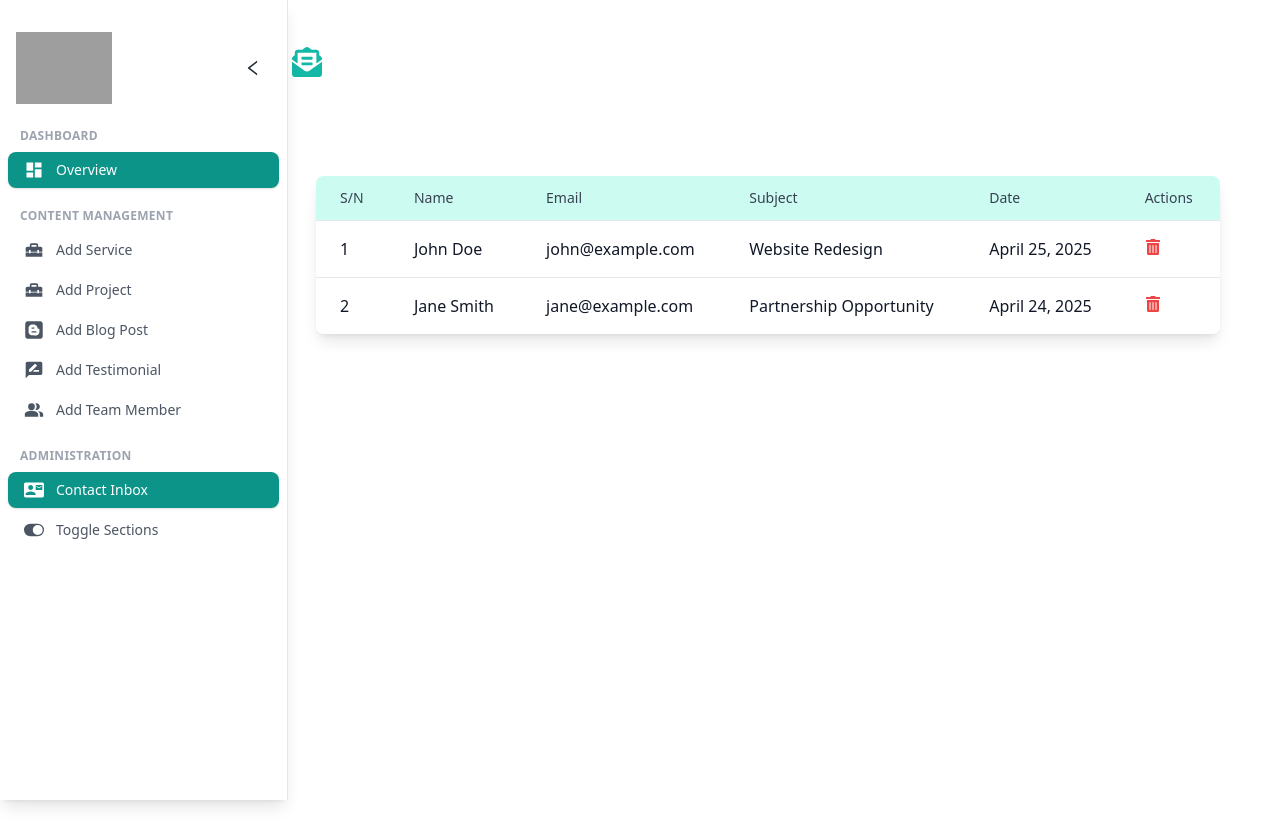
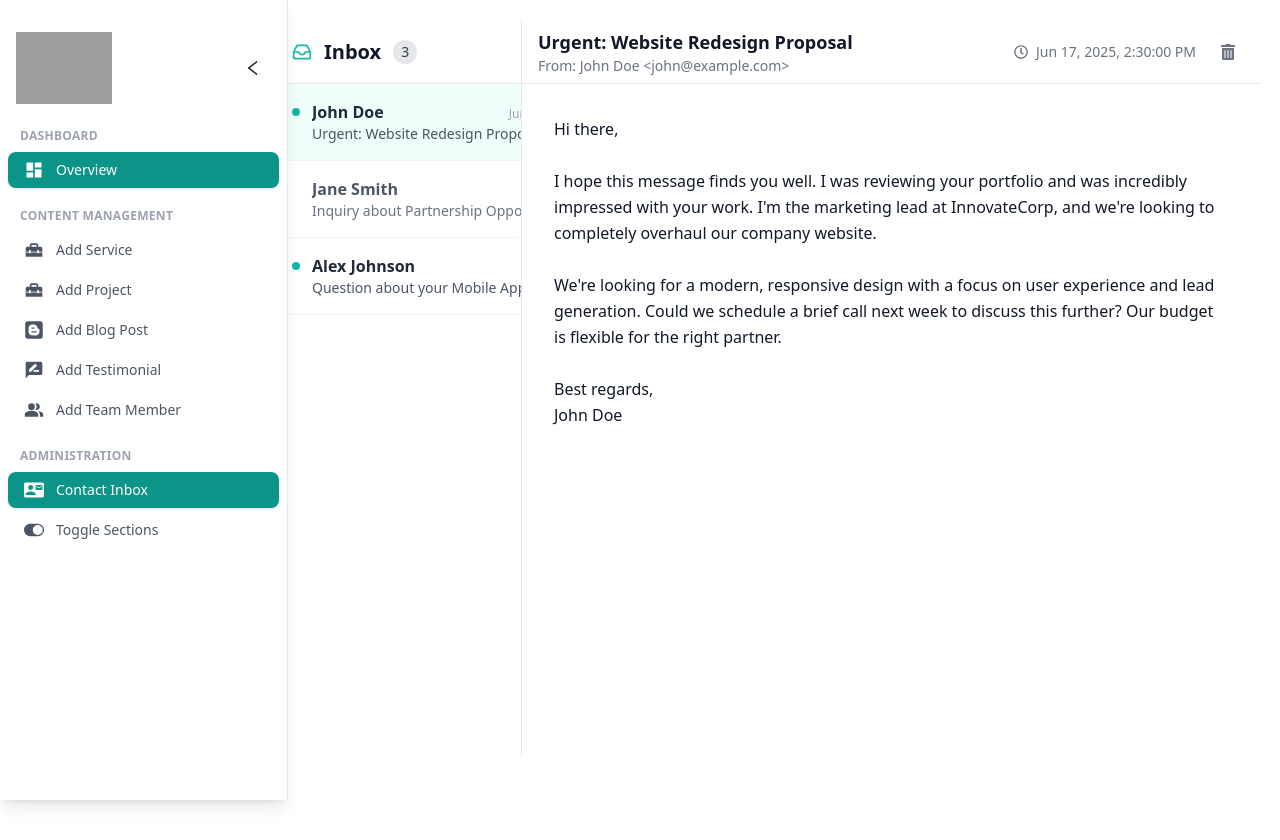
Before and after one commit to GolamRabbaniSajib/byteonsoft, a React (Vite) app: page /dashboard/contact-inbox in a window 1280 px wide. Built offline with nearby package versions, Linux system fonts and the light colour scheme; no server answers; grey boxes are pictures that could not be loaded.

Commit message:
contact box ui/ux

```diff
--- a/src/pages/Dashboard/ContactInbox/ContactInbox.jsx
+++ b/src/pages/Dashboard/ContactInbox/ContactInbox.jsx
@@ -1,103 +1,320 @@
-import { useState } from "react";
-import { FaEnvelopeOpenText, FaTrashAlt } from "react-icons/fa";
+import { useState, useEffect, useCallback, memo } from "react";
+import { FaEnvelopeOpenText, FaTrashAlt, FaRegClock } from "react-icons/fa";
+import { FiInbox, FiLoader } from "react-icons/fi";
+import { motion, AnimatePresence } from "framer-motion";
+import { format, parseISO } from "date-fns";
 
-const ContactInbox = () => {
-  const [messages, setMessages] = useState([
+// MOCK DATA
+const initialMessages = [
   {
     id: 1,
     name: "John Doe",
     email: "john@example.com",
-      subject: "Website Redesign",
-      message: "I'd like to discuss a redesign for my company website.",
-      date: "April 25, 2025",
+    subject: "Urgent: Website Redesign Proposal",
+    message:
+      "Hi there,\n\nI hope this message finds you well. I was reviewing your portfolio and was incredibly impressed with your work. I'm the marketing lead at InnovateCorp, and we're looking to completely overhaul our company website.\n\nWe're looking for a modern, responsive design with a focus on user experience and lead generation. Could we schedule a brief call next week to discuss this further? Our budget is flexible for the right partner.\n\nBest regards,\nJohn Doe",
+    date: "2025-06-17T14:30:00Z",
+    read: false,
   },
   {
     id: 2,
     name: "Jane Smith",
     email: "jane@example.com",
-      subject: "Partnership Opportunity",
-      message: "Let's explore a potential collaboration.",
-      date: "April 24, 2025",
+    subject: "Inquiry about Partnership Opportunities",
+    message:
+      "Hello Team,\n\nMy name is Jane Smith, and I represent Creative Solutions. We specialize in digital marketing and have a strong client base that often requires top-tier web development services. I believe a partnership between our companies could be mutually beneficial.\n\nLet's explore how we can collaborate to deliver even greater value to our clients. I'm available to chat anytime.\n\nSincerely,\nJane Smith",
+    date: "2025-06-16T11:00:00Z",
+    read: true,
   },
-  ]);
+  {
+    id: 3,
+    name: "Alex Johnson",
+    email: "alex@example.com",
+    subject: "Question about your Mobile App services",
+    message:
+      "I have a question about your mobile app development process. What technologies do you typically use for cross-platform development? Thanks!",
+    date: "2025-06-15T09:15:00Z",
+    read: false,
+  },
+];
 
-  const handleDelete = (id) => {
-    const confirm = window.confirm(
-      "Are you sure you want to delete this message?"
-    );
-    if (confirm) {
-      setMessages(messages.filter((msg) => msg.id !== id));
-    }
+// FRAMER MOTION VARIANTS
+const containerVariants = {
+  hidden: { opacity: 0 },
+  visible: { opacity: 1, transition: { staggerChildren: 0.07 } },
 };
 
+const itemVariants = {
+  hidden: { opacity: 0, y: 15 },
+  visible: { opacity: 1, y: 0 },
+  exit: { opacity: 0, x: -30, transition: { duration: 0.3 } },
+};
+
+const modalVariants = {
+  hidden: { scale: 0.9, opacity: 0 },
+  visible: {
+    scale: 1,
+    opacity: 1,
+    transition: { type: "spring", stiffness: 300, damping: 25 },
+  },
+  exit: { scale: 0.9, opacity: 0, transition: { duration: 0.2 } },
+};
+
+// Memoized Message List Item for performance
+const MessageListItem = memo(({ msg, isSelected, onSelect }) => {
   return (
-    <div className="bg-white text-gray-900 font-inter min-h-screen">
-      <header className="bg-navy py-6 px-4 text-white">
-        <h1 className="text-3xl font-semibold flex items-center gap-2">
-          <FaEnvelopeOpenText className="text-teal-500" />
-          Inbox Messages
+    <motion.button
+      key={msg.id}
+      variants={itemVariants}
+      exit="exit"
+      onClick={() => onSelect(msg)}
+      className={`w-full text-left p-4 border-b border-gray-100 hover:bg-gray-50 transition-colors duration-200 flex items-start gap-3 focus:outline-none focus:ring-2 focus:ring-teal-400 rounded ${
+        isSelected ? "bg-teal-50" : ""
+      }`}
+      aria-selected={isSelected}
+      tabIndex={0}
+      type="button"
+    >
+      {!msg.read && <div className="w-2 h-2 bg-teal-500 rounded-full mt-2 shrink-0" />}
+      <div className={`flex-grow ${msg.read ? "pl-5" : ""}`}>
+        <div className="flex justify-between items-baseline">
+          <p
+            className={`font-semibold truncate ${
+              !msg.read ? "text-gray-800" : "text-gray-600"
+            }`}
+          >
+            {msg.name}
+          </p>
+          <time className="text-xs text-gray-400 shrink-0" dateTime={msg.date}>
+            {format(parseISO(msg.date), "MMM d")}
+          </time>
+        </div>
+        <p
+          className={`text-sm truncate ${
+            !msg.read ? "text-gray-600" : "text-gray-500"
+          }`}
+        >
+          {msg.subject}
+        </p>
+      </div>
+    </motion.button>
+  );
+});
+
+const ContactInbox = () => {
+  const [messages, setMessages] = useState([]);
+  const [selectedMessage, setSelectedMessage] = useState(null);
+  const [loading, setLoading] = useState(true);
+  const [showDeleteModal, setShowDeleteModal] = useState(false);
+  const [messageToDelete, setMessageToDelete] = useState(null);
+
+  useEffect(() => {
+    setTimeout(() => {
+      setMessages(initialMessages);
+      setSelectedMessage(
+        initialMessages.find((m) => !m.read) || initialMessages[0] || null
+      );
+      setLoading(false);
+    }, 1200);
+  }, []);
+
+  const handleSelectMessage = useCallback(
+    (message) => {
+      setSelectedMessage(message);
+      if (!message.read) {
+        setMessages((msgs) =>
+          msgs.map((m) => (m.id === message.id ? { ...m, read: true } : m))
+        );
+      }
+    },
+    [setSelectedMessage, setMessages]
+  );
+
+  const openDeleteModal = useCallback((id) => {
+    setMessageToDelete(id);
+    setShowDeleteModal(true);
+  }, []);
+
+  const handleDelete = useCallback(() => {
+    setMessages((msgs) => {
+      const filtered = msgs.filter((msg) => msg.id !== messageToDelete);
+
+      if (selectedMessage?.id === messageToDelete) {
+        // Find next message to select
+        const currentIndex = msgs.findIndex((m) => m.id === messageToDelete);
+        const nextMessage =
+          msgs[currentIndex - 1] || msgs[currentIndex + 1] || null;
+        setSelectedMessage(nextMessage);
+      }
+      return filtered;
+    });
+
+    setShowDeleteModal(false);
+    setMessageToDelete(null);
+  }, [messageToDelete, selectedMessage, setSelectedMessage]);
+
+  if (loading) {
+    return (
+      <div className="flex flex-col items-center justify-center min-h-screen bg-gray-50">
+        <FiLoader className="text-4xl text-teal-500 animate-spin" />
+        <p className="mt-4 text-gray-600">Loading Inbox...</p>
+      </div>
+    );
+  }
+
+  return (
+    <>
+      <div className="flex flex-col md:flex-row h-screen font-sans bg-white text-gray-900">
+        {/* Left Pane: Message List */}
+        <aside
+          className={`w-full md:w-1/3 lg:w-1/4 h-[calc(100vh-4rem)] border-r border-gray-200 flex flex-col ${
+            selectedMessage ? "hidden md:flex" : "flex"
+          }`}
+        >
+          <header className="p-4 border-b h-16 flex items-center shrink-0 sticky top-0 bg-white z-10">
+            <h1 className="text-xl font-bold flex items-center gap-3">
+              <FiInbox className="text-teal-500" /> Inbox
+              <span className="text-sm font-medium bg-gray-200 text-gray-700 rounded-full px-2 py-0.5 select-none">
+                {messages.length}
+              </span>
             </h1>
           </header>
 
-      <main className="p-6 md:p-10">
-        {messages.length === 0 ? (
-          <p className="text-lg text-gray-600">No messages in your inbox.</p>
+          <motion.div
+            className="overflow-y-auto flex-1"
+            variants={containerVariants}
+            initial="hidden"
+            animate="visible"
+          >
+            <AnimatePresence>
+              {messages.length > 0 ? (
+                messages.map((msg) => (
+                  <MessageListItem
+                    key={msg.id}
+                    msg={msg}
+                    isSelected={selectedMessage?.id === msg.id}
+                    onSelect={handleSelectMessage}
+                  />
+                ))
               ) : (
-          <div className="overflow-x-auto bg-white rounded-lg shadow-lg mt-8">
-            <table className="min-w-full divide-y divide-gray-200">
-              <thead className="bg-teal-100">
-                <tr>
-                  <th className="px-6 py-3 text-left text-sm font-medium text-gray-700">
-                    S/N
-                  </th>
-                  <th className="px-6 py-3 text-left text-sm font-medium text-gray-700">
-                    Name
-                  </th>
-                  <th className="px-6 py-3 text-left text-sm font-medium text-gray-700">
-                    Email
-                  </th>
-                  <th className="px-6 py-3 text-left text-sm font-medium text-gray-700">
-                    Subject
-                  </th>
-                  <th className="px-6 py-3 text-left text-sm font-medium text-gray-700">
-                    Date
-                  </th>
-                  <th className="px-6 py-3 text-left text-sm font-medium text-gray-700">
-                    Actions
-                  </th>
-                </tr>
-              </thead>
-              <tbody className="bg-white divide-y divide-gray-200">
-                {messages.map((msg, index) => (
-                  <tr
-                    key={msg.id}
-                    className="hover:bg-gray-50 transition duration-300 ease-in-out"
-                  >
-                    <td className="px-6 py-4">{index + 1}</td>
-                    <td className="px-6 py-4">{msg.name}</td>
-                    <td className="px-6 py-4">{msg.email}</td>
-                    <td className="px-6 py-4">{msg.subject}</td>
-                    <td className="px-6 py-4">{msg.date}</td>
-                    <td className="px-6 py-4">
-                      <button
-                        onClick={() => handleDelete(msg.id)}
-                        className="text-red-500 hover:text-red-700 transition duration-200"
-                      >
-                        <FaTrashAlt />
-                      </button>
-                    </td>
-                  </tr>
-                ))}
-              </tbody>
-            </table>
+                <div className="text-center p-10 text-gray-500 select-none">
+                  <FiInbox size={40} className="mx-auto" />
+                  <p className="mt-4">Your inbox is empty!</p>
                 </div>
               )}
+            </AnimatePresence>
+          </motion.div>
+        </aside>
+
+        {/* Right Pane: Message Content */}
+        <main
+          className={`flex-1 flex flex-col h-[calc(100vh-4rem)] ${
+            !selectedMessage ? "hidden md:flex" : "flex"
+          }`}
+        >
+          {selectedMessage ? (
+            <AnimatePresence mode="wait">
+              <motion.article
+                key={selectedMessage.id}
+                initial={{ opacity: 0, y: 20 }}
+                animate={{ opacity: 1, y: 0 }}
+                exit={{ opacity: 0, y: -20 }}
+                transition={{ duration: 0.4 }}
+                className="flex flex-col h-full"
+                aria-live="polite"
+              >
+                <header className="p-4 border-b h-16 flex items-center justify-between shrink-0 sticky top-0 bg-white z-10">
+                  <div>
+                    <h2 className="font-bold text-lg">{selectedMessage.subject}</h2>
+                    <p className="text-sm text-gray-500">
+                      From: {selectedMessage.name} &lt;{selectedMessage.email}&gt;
+                    </p>
+                  </div>
+                  <div className="flex items-center gap-4 whitespace-nowrap">
+                    <time
+                      className="text-sm text-gray-500 flex items-center gap-2"
+                      dateTime={selectedMessage.date}
+                    >
+                      <FaRegClock />
+                      <span>{format(parseISO(selectedMessage.date), "PPpp")}</span>
+                    </time>
+                    <button
+                      onClick={() => openDeleteModal(selectedMessage.id)}
+                      className="p-2 text-gray-500 hover:text-red-600 hover:bg-red-50 rounded-full transition-colors focus:outline-none focus:ring-2 focus:ring-red-400"
+                      aria-label="Delete message"
+                      type="button"
+                    >
+                      <FaTrashAlt size={16} />
+                    </button>
+                  </div>
+                </header>
+                <section className="p-6 md:p-8 flex-1 overflow-y-auto whitespace-pre-wrap leading-relaxed">
+                  {selectedMessage.message}
+                </section>
+                {/* Mobile back button */}
+                <button
+                  onClick={() => setSelectedMessage(null)}
+                  className="md:hidden bg-teal-600 text-white font-bold py-3 w-full hover:bg-teal-700 transition"
+                  type="button"
+                >
+                  ← Back to Inbox
+                </button>
+              </motion.article>
+            </AnimatePresence>
+          ) : (
+            <section className="flex flex-col items-center justify-center h-full text-gray-400 bg-gray-50 select-none">
+              <FaEnvelopeOpenText size={60} />
+              <p className="mt-4 text-lg">Select a message to read</p>
+            </section>
+          )}
         </main>
+      </div>
 
-      <footer className="bg-navy text-white text-center py-4 mt-10">
-        <p>&copy; 2025 ByteonSoft | All rights reserved</p>
-      </footer>
+      {/* Delete Confirmation Modal */}
+      <AnimatePresence>
+        {showDeleteModal && (
+          <div className="fixed inset-0 z-50 flex items-center justify-center bg-black bg-opacity-50 backdrop-blur-sm">
+            <motion.div
+              variants={modalVariants}
+              initial="hidden"
+              animate="visible"
+              exit="exit"
+              className="bg-white rounded-xl shadow-2xl p-8 m-4 max-w-sm w-full"
+              role="dialog"
+              aria-modal="true"
+              aria-labelledby="delete-modal-title"
+              aria-describedby="delete-modal-desc"
+            >
+              <h3
+                id="delete-modal-title"
+                className="text-xl font-bold text-gray-800"
+              >
+                Delete Message
+              </h3>
+              <p id="delete-modal-desc" className="text-gray-600 mt-2">
+                Are you sure you want to permanently delete this message?
+              </p>
+              <div className="flex justify-end gap-4 mt-8">
+                <button
+                  onClick={() => setShowDeleteModal(false)}
+                  className="px-5 py-2 rounded-lg font-medium bg-gray-100 hover:bg-gray-200 transition focus:outline-none focus:ring-2 focus:ring-teal-400"
+                  type="button"
+                >
+                  Cancel
+                </button>
+                <button
+                  onClick={handleDelete}
+                  className="px-5 py-2 rounded-lg font-medium text-white bg-red-600 hover:bg-red-700 transition focus:outline-none focus:ring-2 focus:ring-red-500"
+                  type="button"
+                >
+                  Delete
+                </button>
               </div>
+            </motion.div>
+          </div>
+        )}
+      </AnimatePresence>
+    </>
   );
 };
 
```
Lines whose indentation alone changed are shown as unchanged.
